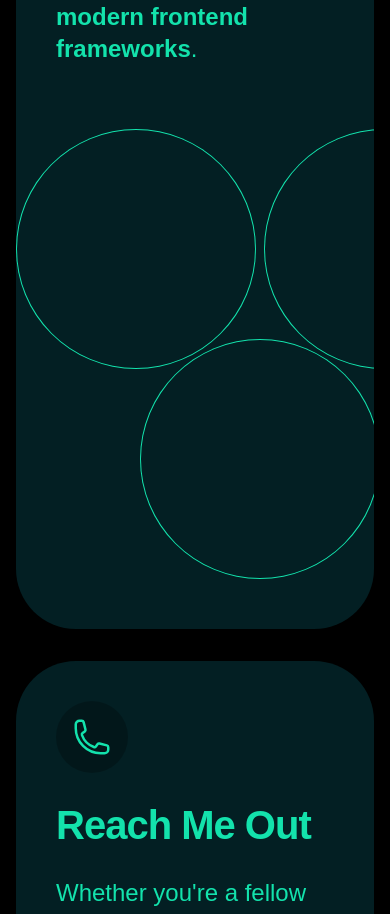
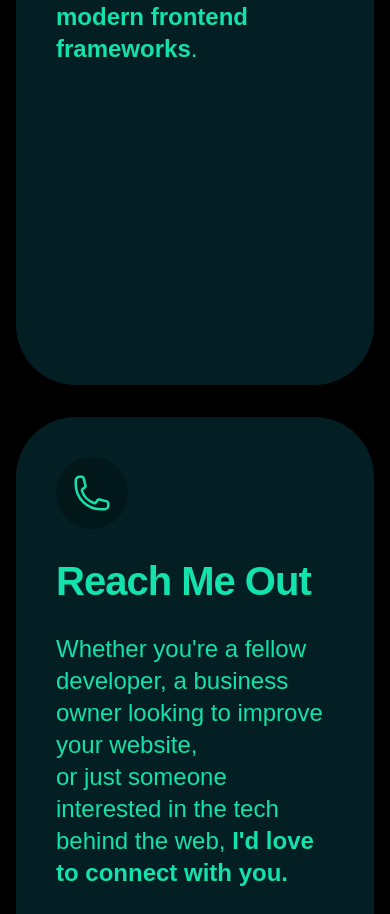
Before and after one commit to ramadhanabs/personal-website-revamp, a Next.js app: page / in a window 390 px wide. Shown: the part 1247-2161 px from the top of the page. Built offline with nearby package versions, Linux system fonts and the light colour scheme.

Commit message:
fix: remove animation

```diff
--- a/src/composites/home/WorkingExperience.tsx
+++ b/src/composites/home/WorkingExperience.tsx
@@ -72,7 +72,7 @@ const WorkingExperience = () => {
           with a strong grasp of <strong className="font-bold">modern frontend frameworks</strong>.
         </p>
       </div>
-      <div className="mt-16 mb-10" ref={containerRef}>
+      <div className="hidden sm:block mt-16 mb-10" ref={containerRef}>
         <Experiences transformValue={transformValue} experienceList={LIST_EXPERIENCES_1} />
         <Experiences transformValue={transformValue + 124} experienceList={LIST_EXPERIENCES_2} />
       </div>
```
